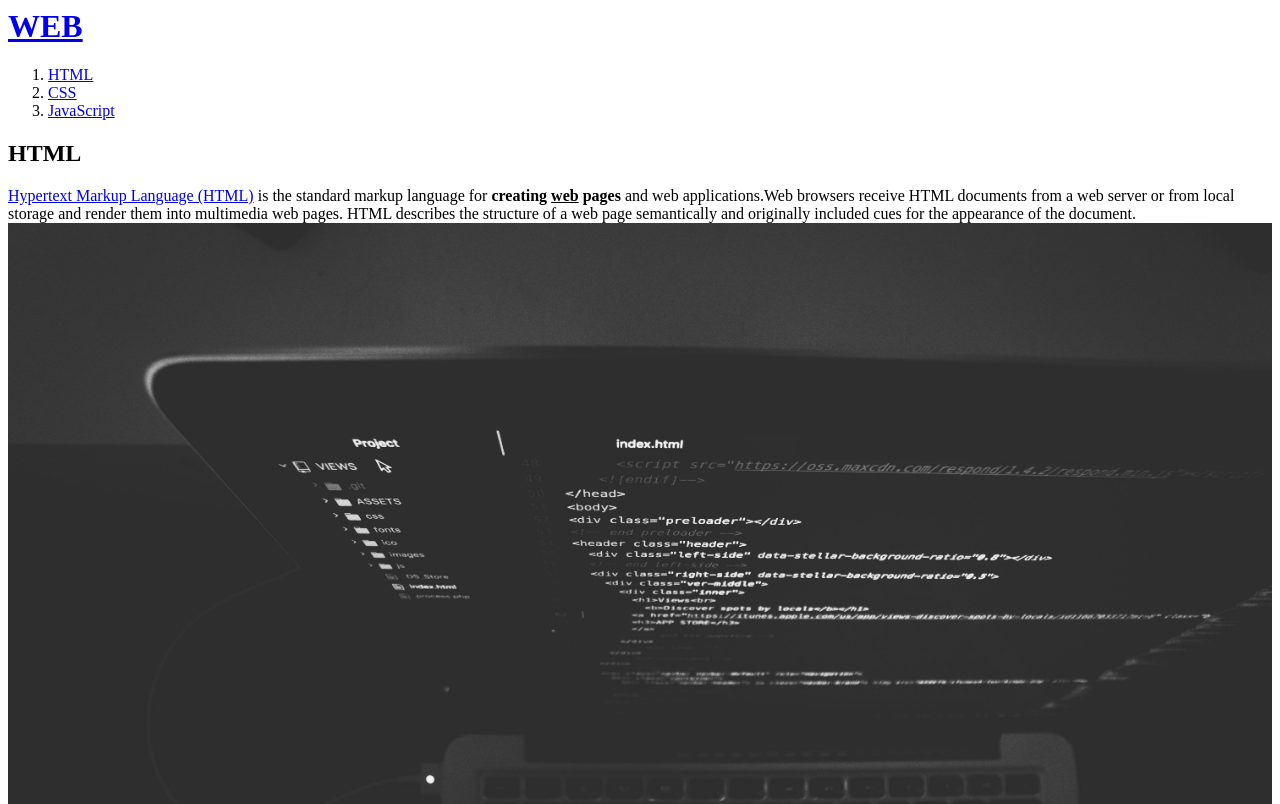
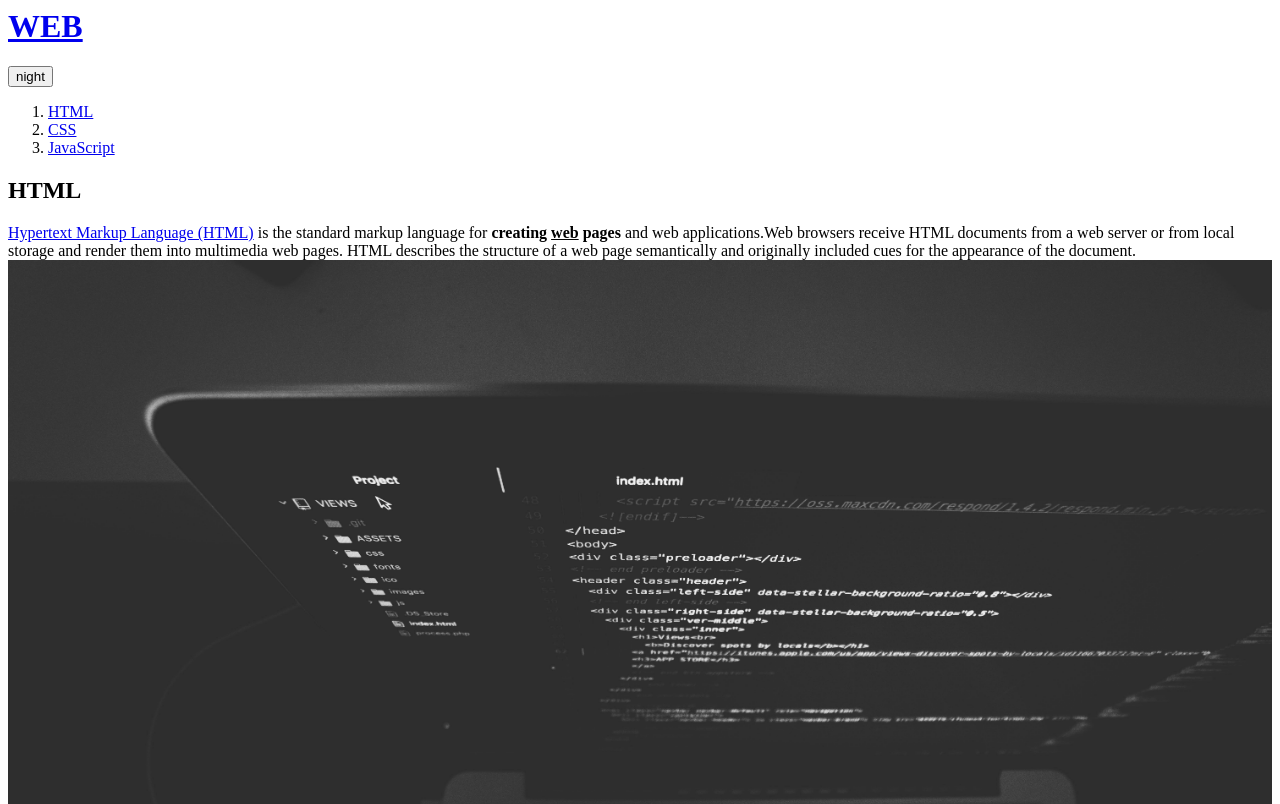
Before and after one commit to aftern/web2, a plain HTML site: page 1.html in a window 1280 px wide. Shown: the top 804 px of the page. Drawn offline with nearby package versions, Linux system fonts and the light colour scheme.

Commit message:
다시 업로호드(오류 발견)

```diff
--- a/1.html
+++ b/1.html
@@ -7,6 +7,9 @@
 </head>
 <body>
   <h1><a href="index.html">WEB</a></h1>
+  <input type="button" value="night" onclick="
+    nightDayHandler(this);
+  ">
   <ol>
     <li><a href="1.html">HTML</a></li>
     <li><a href="2.html">CSS</a></li>
```
Also changed, not shown: 2.html (+3 -0 lines), index.html (+3 -0 lines).
